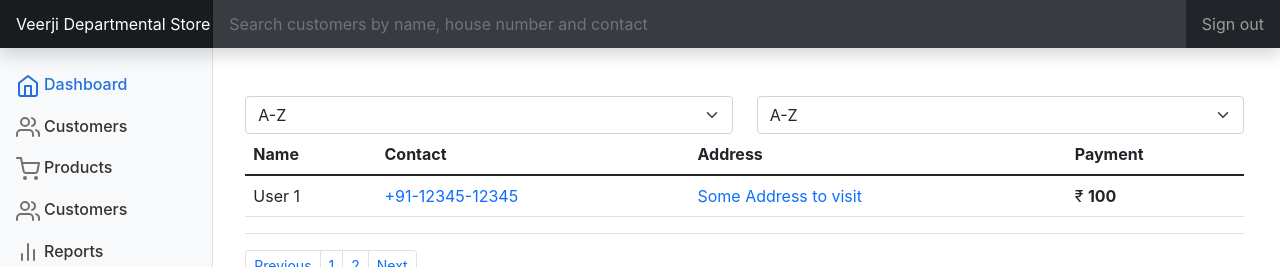
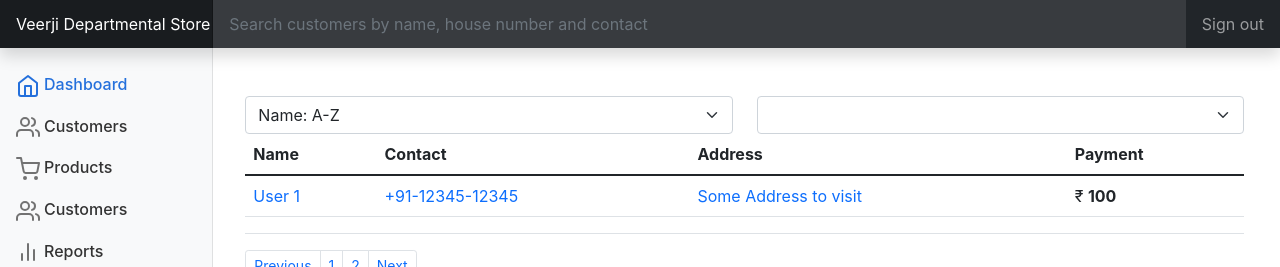
Before and after one commit to SanjampreetSingh/veerji-departmental-store, a React (Create React App) app: page /admin/customer in a window 1280 px wide. Shown: the top 267 px of the page. Built offline with nearby package versions, Linux system fonts and the light colour scheme.

Commit message:
Fixed a bug

```diff
--- a/src/components/admin/user-list/UserList.jsx
+++ b/src/components/admin/user-list/UserList.jsx
@@ -1,3 +1,5 @@
+import { Link } from "react-router-dom"
+
 export default function UserList() {
   return (
     <>
@@ -7,8 +9,8 @@ export default function UserList() {
             <option defaultValue disabled>
               Sort by
             </option>
-            <option value="1">A-Z</option>
-            <option value="2">Z-A</option>
+            <option value="1">Name: A-Z</option>
+            <option value="2">Name: Z-A</option>
             <option value="3">Contact</option>
             <option value="4">Address</option>
             <option value="5">Payment</option>
@@ -19,6 +21,7 @@ export default function UserList() {
             <option defaultValue disabled>
               Location
             </option>
+            <option value=""></option>
             <option value="1">A-Z</option>
           </select>
         </div>
@@ -35,19 +38,37 @@ export default function UserList() {
           </thead>
           <tbody>
             <tr>
-              <td scope="row">User 1</td>
+              <td scope="row">
+                <Link to={"/admin/user/details/" + "User 1"}>User 1</Link>
+              </td>
               <td>
+                <span
+                  class="d-inline-block"
+                  tabindex="0"
+                  data-bs-toggle="popover"
+                  title={"Call on " + "+91-12345-12345"}
+                  data-bs-trigger="hover focus"
+                >
                   <a href="tel:+91-12345-12345" target="_blank">
                     +91-12345-12345
                   </a>
+                </span>
               </td>
               <td>
+                <span
+                  class="d-inline-block"
+                  tabindex="0"
+                  data-bs-toggle="popover"
+                  title="Find on google maps"
+                  data-bs-trigger="hover focus"
+                >
                   <a
                     href="http://maps.google.com/?q=Some Address to visit"
                     target="_blank"
                   >
                     Some Address to visit
                   </a>
+                </span>
               </td>
               <td>
                 ₹ <b>100</b>
--- a/src/views/admin/admin-home/AdminHome.jsx
+++ b/src/views/admin/admin-home/AdminHome.jsx
@@ -1,4 +1,4 @@
-import UserList from "../../components/admin/user-list/UserList"
+import UserList from "../../../components/admin/user-list/UserList"
 
 export default function AdminHome() {
   return <UserList />
```
Lines whose indentation alone changed are shown as unchanged.
